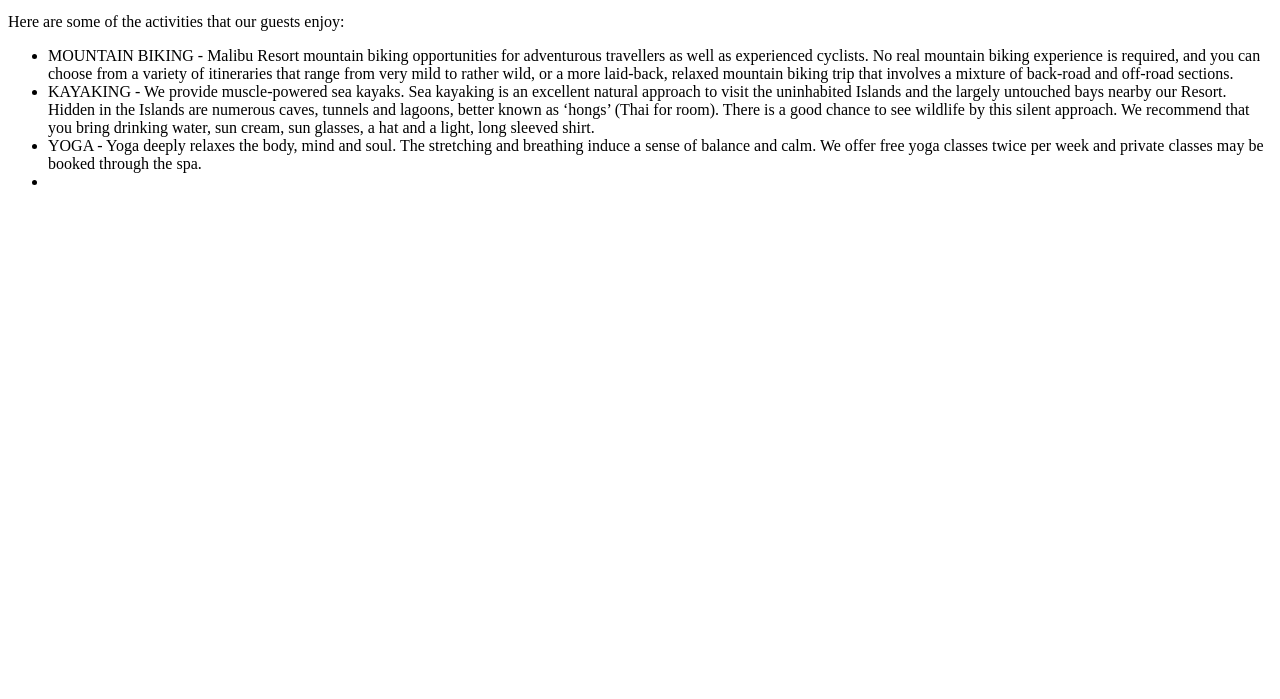
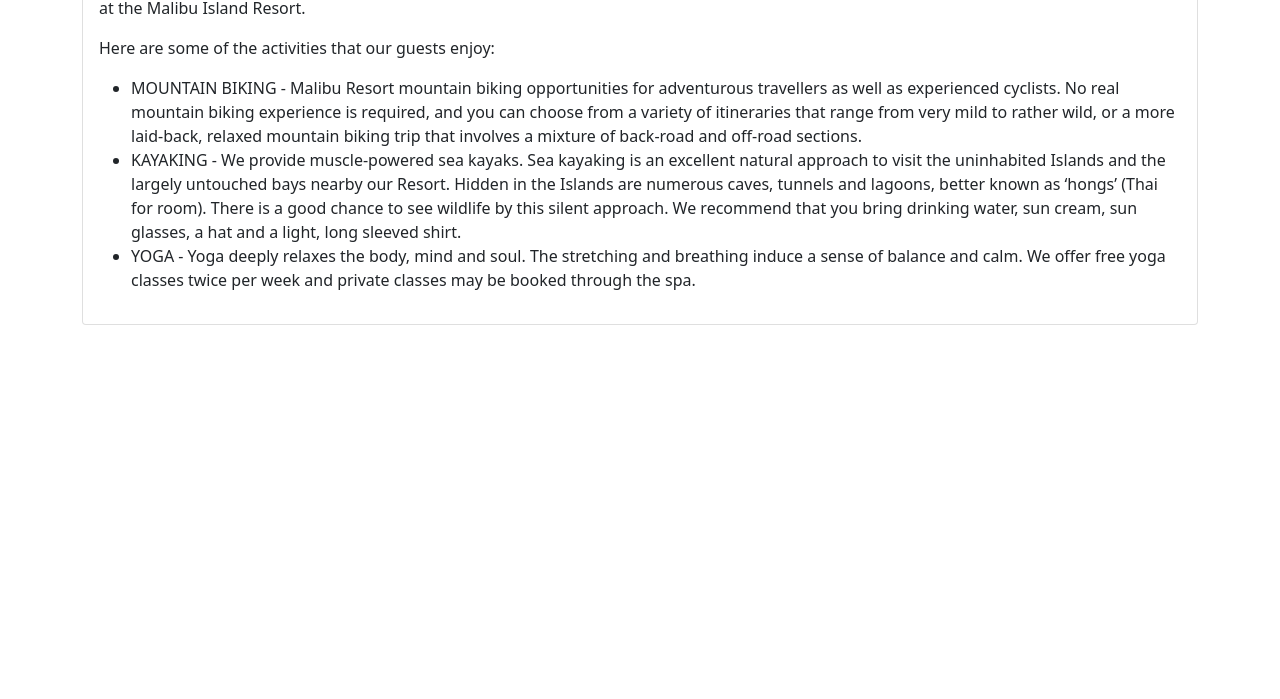
Before and after one commit to WayneMusungu/Resort-Website, a plain HTML site: page activities.html in a window 1280 px wide. Shown: the part 101-800 px from the top of the page. Drawn offline with Linux system fonts and the light colour scheme.

Commit message:
Add bootstrap effects

```diff
--- a/activities.html
+++ b/activities.html
@@ -2,8 +2,12 @@
 <html lang="en">
 <head>
     <title>Activities</title>
+    <link rel="stylesheet" href="css/bootstrap.css">
 </head>
 <body>
+    <div class="container">
+        <div class ="card">
+            <div class ="card-body">
     <h1>Activities</h1>
     <p>While the peace and tranquility of our guests is our priority, many prefer to relax, read or write, we also offer a number of unobtrusive activities at the Malibu Island Resort.</p>
     <p>Here are some of the activities that our guests enjoy:</p>
@@ -11,8 +15,10 @@
         <li>MOUNTAIN BIKING -  Malibu Resort mountain biking opportunities for adventurous travellers as well as experienced cyclists. No real mountain biking experience is required, and you can choose from a variety of itineraries that range from very mild to rather wild, or a more laid-back, relaxed mountain biking trip that involves a mixture of back-road and off-road sections.</li>
         <li>KAYAKING - We provide muscle-powered sea kayaks. Sea kayaking is an excellent natural approach to visit the uninhabited Islands and the largely untouched bays nearby our Resort. Hidden in the Islands are numerous caves, tunnels and lagoons, better known as ‘hongs’ (Thai for room). There is a good chance to see wildlife by this silent approach. We recommend that you bring drinking water, sun cream, sun glasses, a hat and a light, long sleeved shirt.</li>
         <li>YOGA - Yoga deeply relaxes the body, mind and soul. The stretching and breathing induce a sense of balance and calm. We offer free yoga classes twice per week and private classes may be booked through the spa.</li>
-        <li></li>
     </ul>
+    </div>
+        </div>
+    </div>
 
 </body>
 </html>
```
Also changed, not shown: contact.html (+3 -0 lines).
